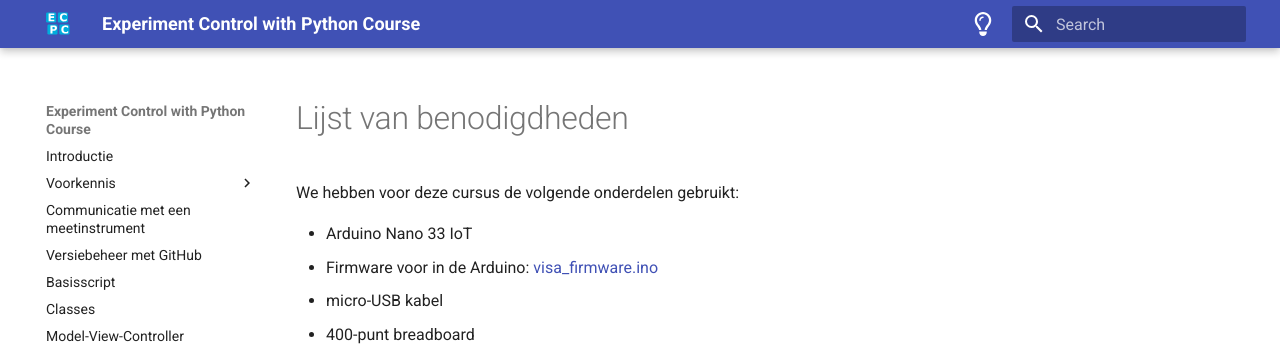
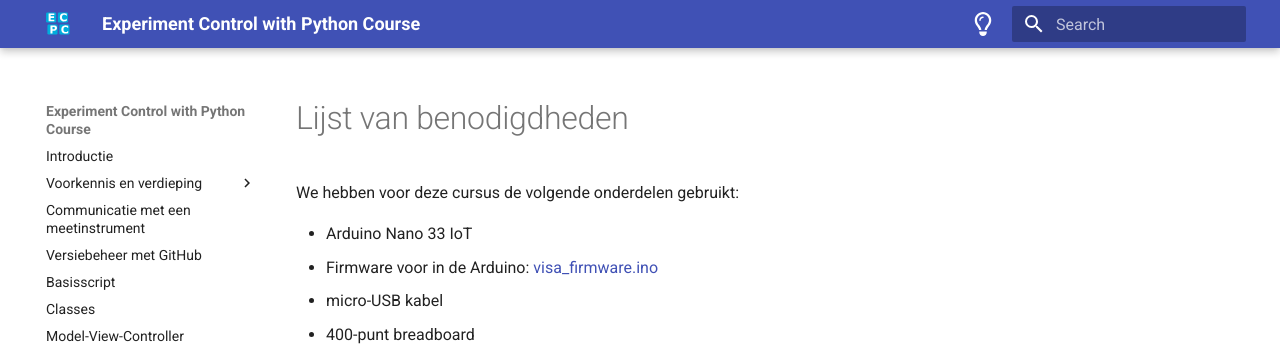
Before and after one commit to NatuurkundePracticumAmsterdam/ecpc, an MkDocs documentation site: the page built from docs/benodigdheden.md, in a window 1280 px wide. Shown: the top 356 px of the page. Built offline with MkDocs 1.6.1 and Material for MkDocs 9.7.7, drawn with Linux system fonts in a browser that asks for light colours.

Commit message:
Naam hoofdstuk voorkennis aangepast

```diff
--- a/mkdocs.yml
+++ b/mkdocs.yml
@@ -72,7 +72,7 @@
 
 nav:
   - index.md
-  - Voorkennis:
+  - Voorkennis en verdieping:
     - basis-python.md
     - vervolg-python.md
   - communicatie.md
```
